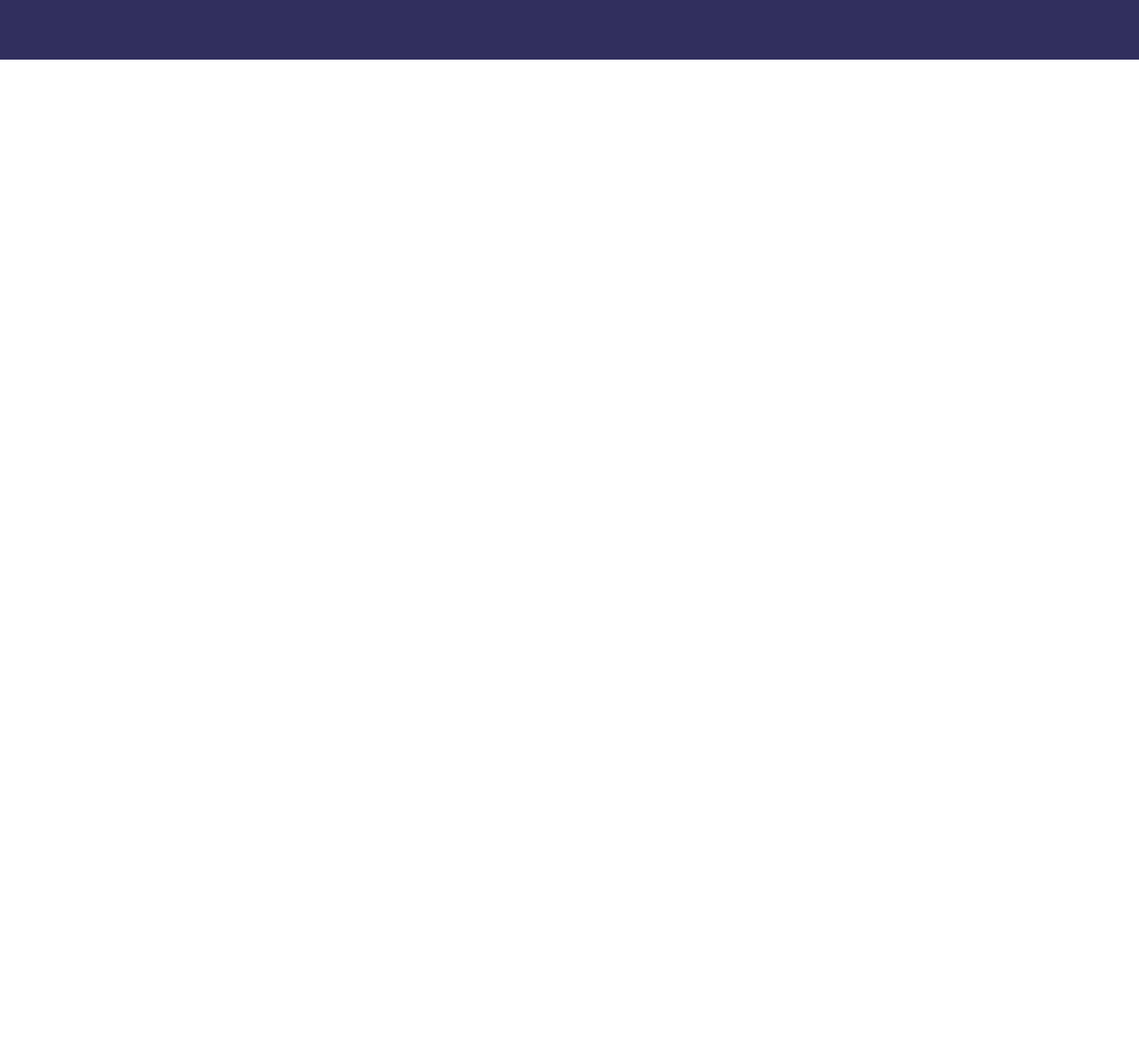
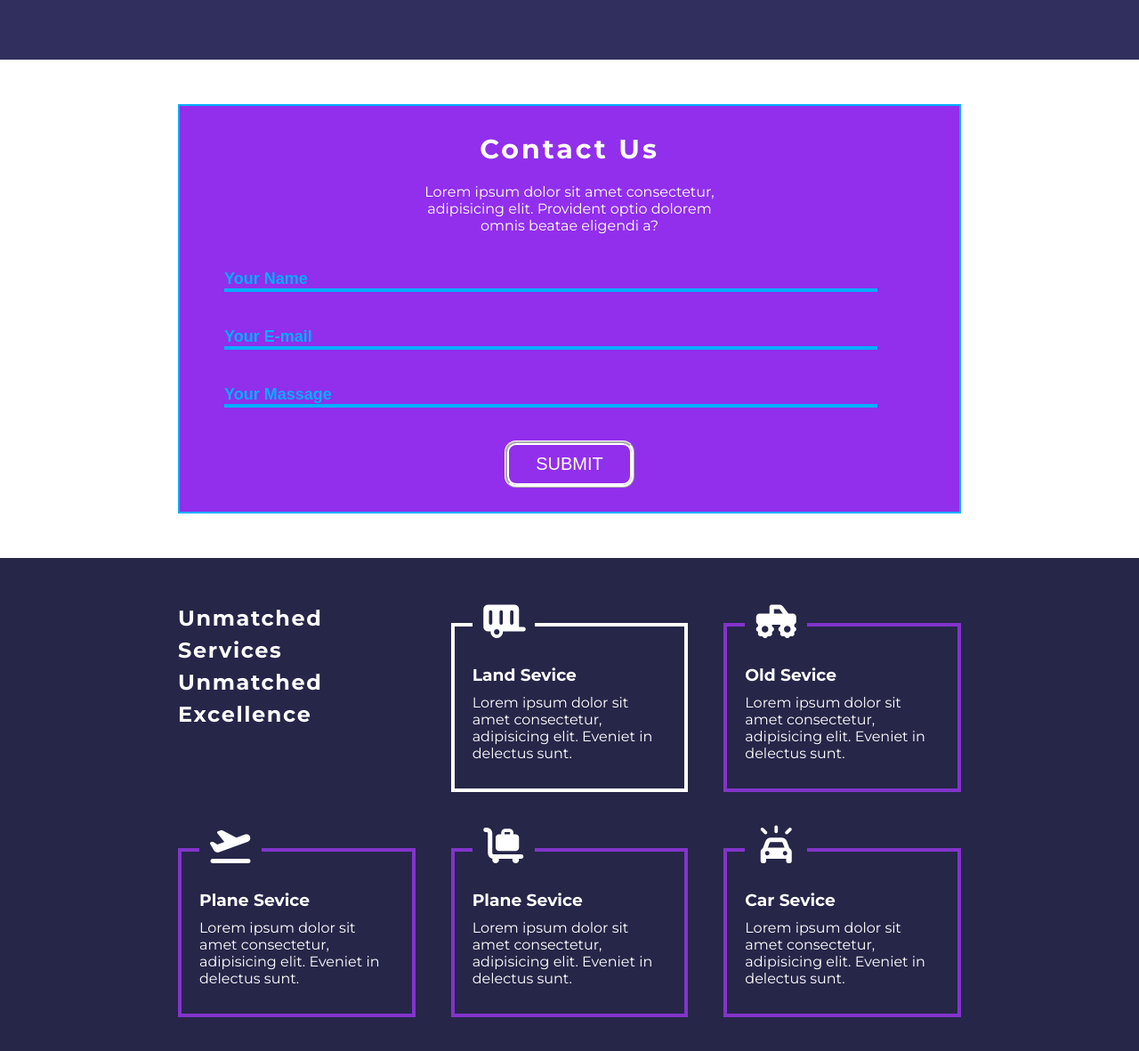
Before and after one commit to sabikuntazina/Responsive-Website, a plain HTML site: page index.html in a window 1280 px wide. Shown: the part 3657-4838 px from the top of the page at 89% size. Before the commit the page ends 3724 px from the top, so only its background shows below. Drawn offline with Linux system fonts and the light colour scheme.

Commit message:
Fifth and sixth section commited

```diff
--- a/index.html
+++ b/index.html
@@ -144,6 +144,50 @@
                 </div>
             </div>
            </section>
+           <!-- fifth section start  -->
+           <section id="fifth-section">
+                <form action="">
+                    <h2>Contact Us</h2>
+                    <p>Lorem ipsum dolor sit amet consectetur,<br> adipisicing elit. Provident optio dolorem <br> omnis beatae eligendi a?</p>
+                    <input type="text" name="" class="form-input" id="" placeholder="Your Name" required>
+                    <input type="email" name="" class="form-input" id="" placeholder="Your E-mail" required>
+                    <input type="text" name="" class="form-input" id="" placeholder="Your Massage" required>
+                    <input type="submit" class="submit-btn" value="Submit">
+                </form>
+           </section>
+           <!-- sixth section start  -->
+            <section id="sixth-section">
+                <div class="sixth-section-parent">
+                    <div class="first-single-sixth-section-box">
+                        <h2>Unmatched <br> Services <br> Unmatched <br> Excellence</h2>
+                    </div>
+                    <fieldset class="single-sixth-section-box">
+                        <legend><i class="fa-solid fa-trailer"></i></legend>
+                        <h3>Land Sevice</h3>
+                        <p>Lorem ipsum dolor sit amet consectetur, adipisicing elit. Eveniet in delectus sunt.</p>
+                    </fieldset>
+                    <fieldset class="single-sixth-section-box">
+                        <legend><i class="fa-solid fa-truck-monster"></i></legend>
+                        <h3>Old Sevice</h3>
+                        <p>Lorem ipsum dolor sit amet consectetur, adipisicing elit. Eveniet in delectus sunt.</p>
+                    </fieldset>
+                    <fieldset class="single-sixth-section-box">
+                        <legend><i class="fa-solid fa-plane-departure"></i></legend>
+                        <h3>Plane Sevice</h3>
+                        <p>Lorem ipsum dolor sit amet consectetur, adipisicing elit. Eveniet in delectus sunt.</p>
+                    </fieldset>
+                    <fieldset class="single-sixth-section-box">
+                        <legend><i class="fa-solid fa-cart-flatbed-suitcase"></i></legend>
+                        <h3>Plane Sevice</h3>
+                        <p>Lorem ipsum dolor sit amet consectetur, adipisicing elit. Eveniet in delectus sunt.</p>
+                    </fieldset>
+                    <fieldset class="single-sixth-section-box">
+                        <legend><i class="fa-solid fa-car-on"></i></legend>
+                        <h3>Car Sevice</h3>
+                        <p>Lorem ipsum dolor sit amet consectetur, adipisicing elit. Eveniet in delectus sunt.</p>
+                    </fieldset>
+                </div>
+            </section>
      </main>
 
 </body>
--- a/style.css
+++ b/style.css
@@ -287,6 +287,94 @@ header{
     color: white;
 }
 
+/* fifth section start  */
+#fifth-section{
+    background-image: linear-gradient(rgba(177, 202, 247, 0.336)) ,url(images/contact.jpg);
+    background-position: center center;
+    background-repeat: no-repeat;
+    background-size: cover;
+    padding: 50px 0;
+}
+form{
+    margin-left: 200px;
+    margin-right: 200px;
+    border: 2px solid rgb(0, 174, 255);
+    background-color: rgb(145, 47, 236);
+    color: white;
+    padding: 30px 30px;
+}
+form h2{
+    text-align: center;
+    padding-bottom: 20px;
+    font-size: 30px;
+    letter-spacing: 0.1em;
+}
+form p{
+    text-align: center;
+    margin-bottom: 20px;
+}
+.form-input{
+    display: block;
+    margin: 40px 20px;
+    width: 90%;
+    background: none;
+    border: none;
+    border-bottom: 4px solid rgb(0, 174, 255);
+    outline: none;
+    font-size: 18px;
+    font-weight: bold;
+    color: white;
+}
+.form-input::placeholder{
+    color: rgb(0, 174, 255);
+}
+.submit-btn{
+    display: block;
+   margin: 0 auto;
+   padding: 10px 30px;
+   border: 2px solid white;
+   background: none;
+   color: white;
+   font-size: 20px;
+   text-transform: uppercase;
+   border-radius: 10px;
+   cursor: pointer;
+   outline-style: ridge;
+}
+/* sixth section strt  */
+#sixth-section{
+  background-color: rgb(38, 38, 73);
+  color: white;
+    padding: 50px 0;
+}
+.sixth-section-parent{
+    display: grid;
+    grid-template-columns: repeat(3, 1fr);
+    grid-gap: 40px;
+    margin-left: 200px;
+    margin-right: 200px;
+}
+.first-single-sixth-section-box{
+    line-height: 1.5;
+    letter-spacing: 0.1em;
+}
+.single-sixth-section-box{
+    padding: 20px;
+    border: 4px solid rgb(130, 52, 202);
+}
+.single-sixth-section-box:nth-child(2){
+    border: 4px solid white;
+}
+.single-sixth-section-box i{
+    font-size: 40px;
+   margin: 0 10px 10px 10px;
+}
+.single-sixth-section-box p{
+    padding: 10px 0;
+}
+
+
+
 
 
 
@@ -340,6 +428,24 @@ header{
 }
 .fourth-section-div a{
    margin-bottom: 40px;
+}
+/* fifth section start  */
+form{
+    margin-left: 30px;
+    margin-right: 30px;
+    padding: 15px 15px;
+}
+/* sixth section start  */
+.sixth-section-parent{
+    display: grid;
+    grid-template-columns: repeat(1, 1fr);
+    grid-gap: 10px;
+    margin-left: 30px;
+    margin-right: 30px;
+}
+.first-single-sixth-section-box{
+   text-align: center;
+   line-height: 1.3;
 }
 
 }
@@ -395,5 +501,21 @@ header{
 .fourth-section-div a{
    margin-bottom: 40px;
 }
-
+/* fifth section start  */
+form{
+    margin-left: 100px;
+    margin-right: 100px;
+    padding: 20px 20px;
 }
+    /* sixth section start  */
+    .sixth-section-parent{
+    grid-template-columns: repeat(2, 1fr);
+    grid-gap: 20px;
+    margin-left: 60px;
+    margin-right: 60px;
+}
+.first-single-sixth-section-box{
+   text-align: center;
+   line-height: 1.3;
+}
+}
```
Also changed, not shown: images/contact.jpg (added).
